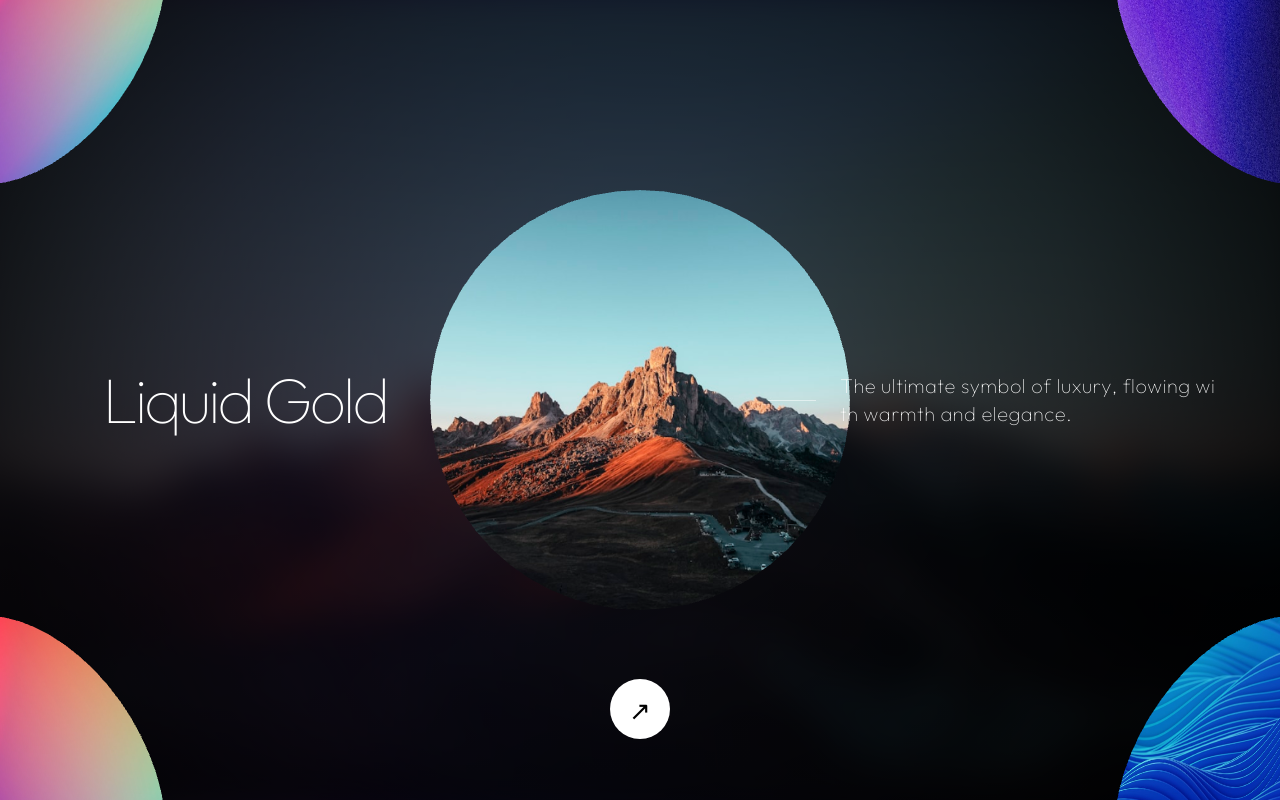
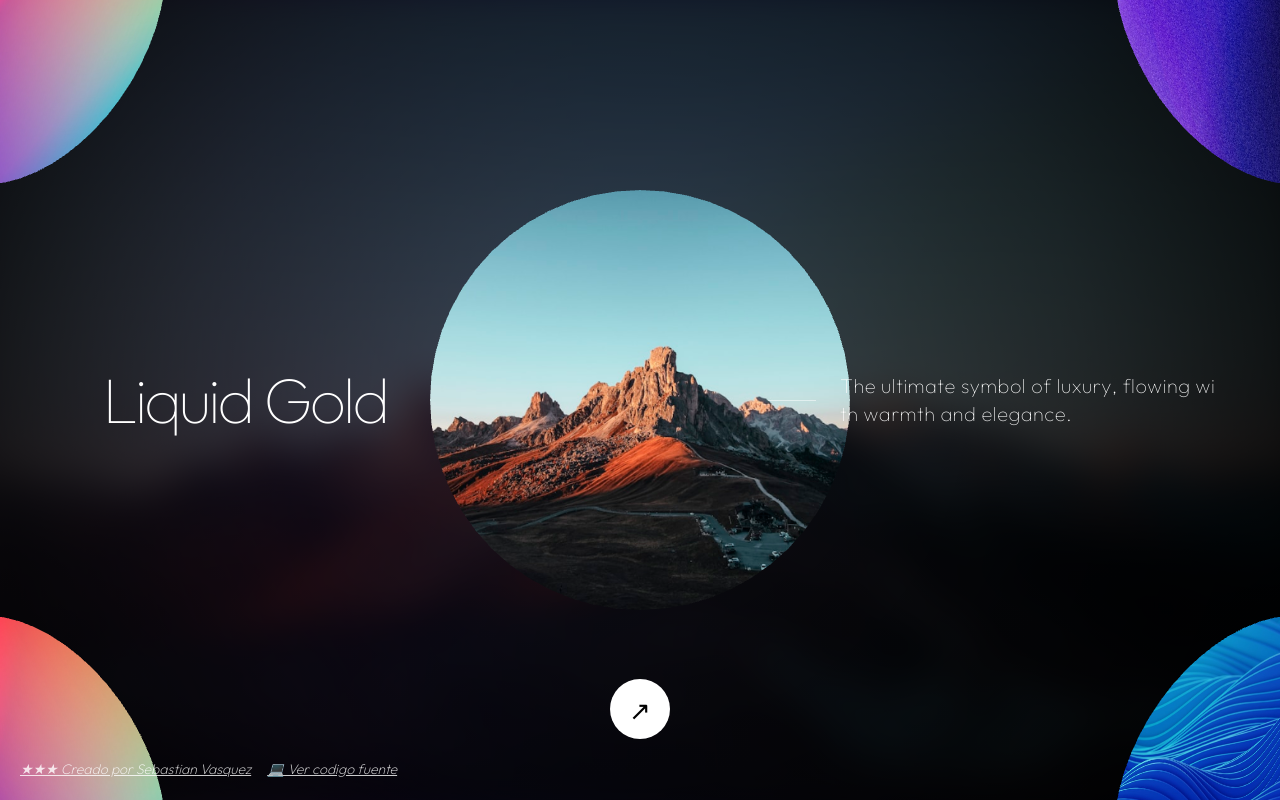
Before and after one commit to sebastianvasquezechavarria1234/infinite-menu, a Next.js app: page / in a window 1280 px wide. Built offline with nearby package versions, Linux system fonts and the light colour scheme.

Commit message:
feat: add author and repository links to main page

```diff
--- a/src/app/page.js
+++ b/src/app/page.js
@@ -59,6 +59,56 @@ export default function Home() {
       <div style={{ height: '100%', width: '100%', position: 'relative' }}>
         <InfiniteMenu items={items} scale={1.5} />
       </div>
+
+      <div
+        style={{
+          position: 'fixed',
+          bottom: '20px',
+          left: '20px',
+          display: 'flex',
+          gap: '16px',
+          zIndex: 9999,
+        }}
+      >
+        <a
+          href="https://sebas-dev.vercel.app/"
+          target="_blank"
+          rel="noopener noreferrer"
+          style={{
+            color: '#fff',
+            textDecoration: 'underline',
+            fontStyle: 'italic',
+            fontSize: '14px',
+            fontWeight: 200,
+            fontFamily: 'var(--font-outfit), sans-serif',
+            opacity: 0.8,
+            transition: 'opacity 0.3s',
+          }}
+          onMouseEnter={(e) => (e.currentTarget.style.opacity = '1')}
+          onMouseLeave={(e) => (e.currentTarget.style.opacity = '0.8')}
+        >
+          ★★★ Creado por Sebastian Vasquez
+        </a>
+        <a
+          href="https://github.com/sebastianvasquezechavarria1234/infinite-menu"
+          target="_blank"
+          rel="noopener noreferrer"
+          style={{
+            color: '#fff',
+            textDecoration: 'underline',
+            fontStyle: 'italic',
+            fontSize: '14px',
+            fontWeight: 200,
+            fontFamily: 'var(--font-outfit), sans-serif',
+            opacity: 0.8,
+            transition: 'opacity 0.3s',
+          }}
+          onMouseEnter={(e) => (e.currentTarget.style.opacity = '1')}
+          onMouseLeave={(e) => (e.currentTarget.style.opacity = '0.8')}
+        >
+          💻 Ver codigo fuente
+        </a>
+      </div>
     </main>
   );
 }
```
